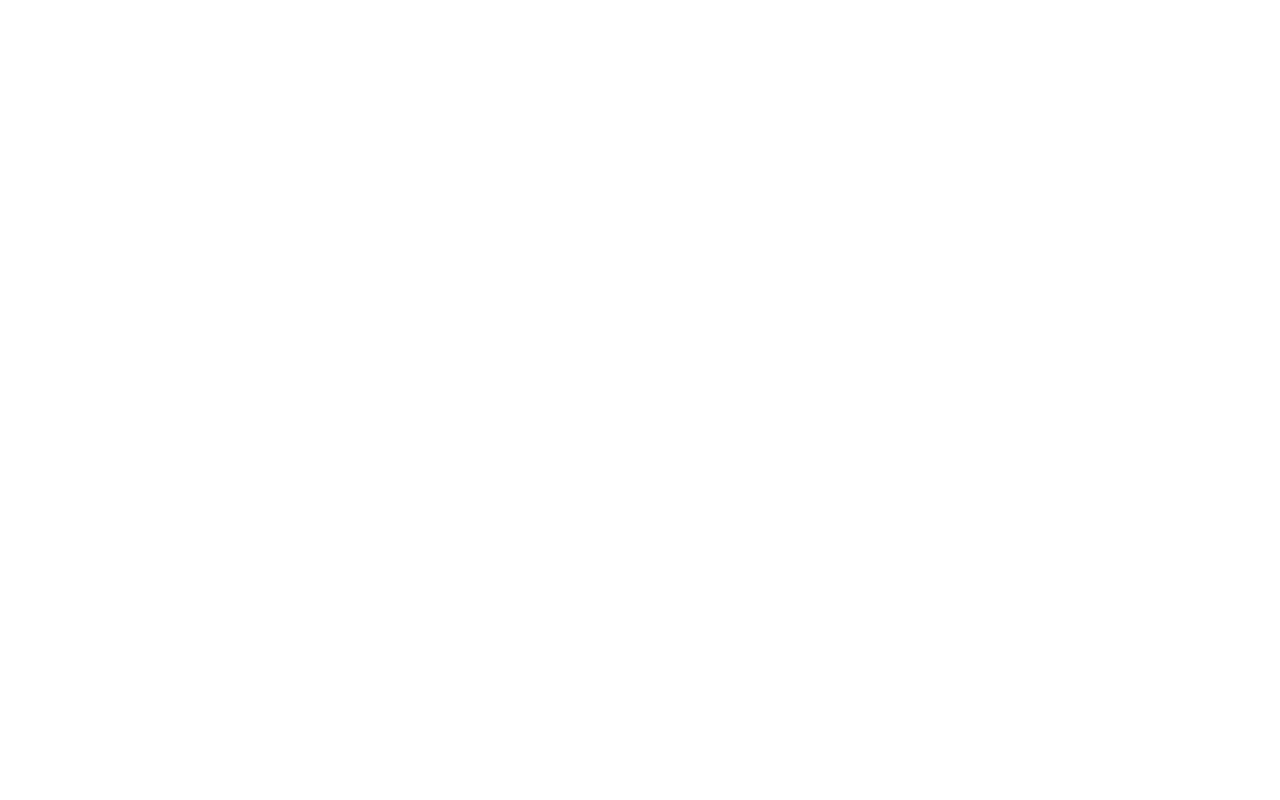
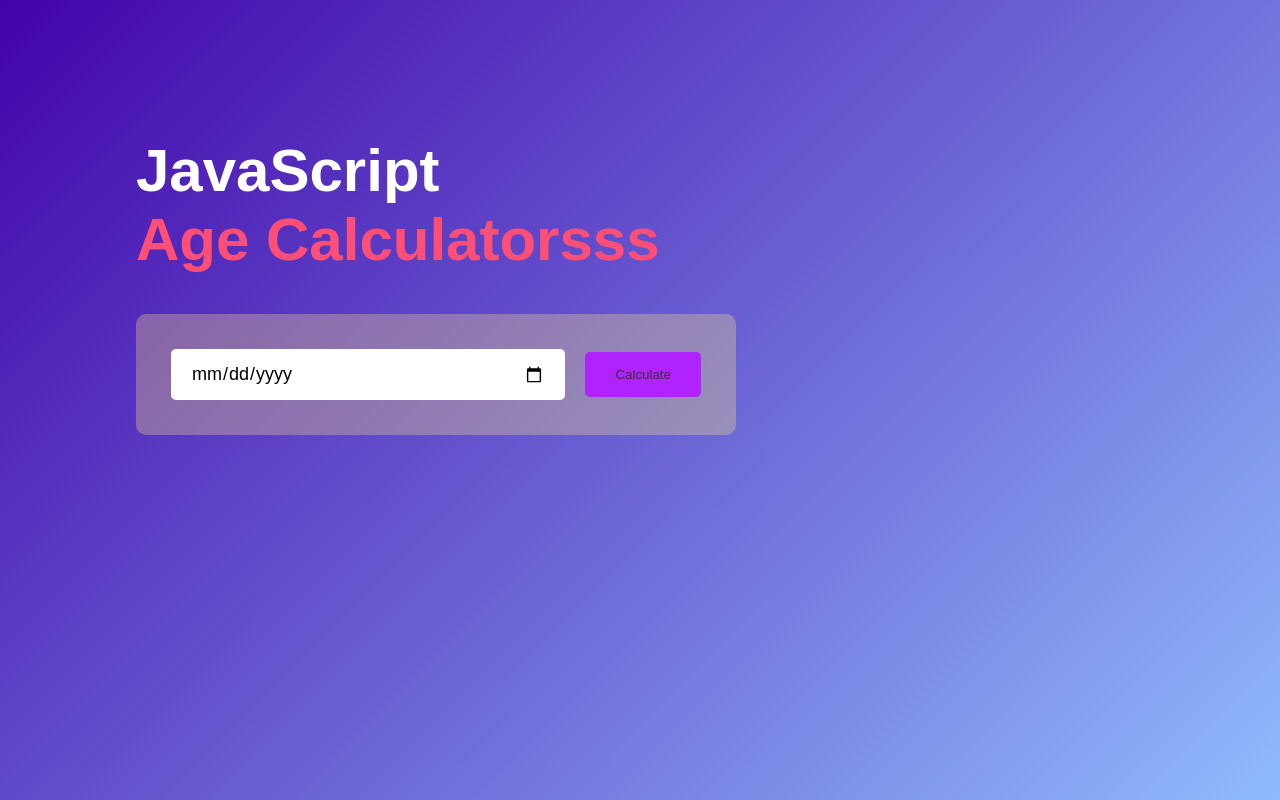
Before and after one commit to pawan1816/Age-Calculator, a plain HTML site: page index.html in a window 1280 px wide. Drawn offline with Linux system fonts and the light colour scheme.

Commit message:
added logic

```diff
--- a/index.html
+++ b/index.html
@@ -7,6 +7,16 @@
     <link rel="stylesheet" href="style.css">
 </head>
 <body>
+    <div class="container">
+        <div class="calculator">
+            <h1>JavaScript <br /> <span >Age Calculatorsss</h1><span />
+                <div class="input-box">
+                    <input type="date" id="date">
+                    <button onclick="calculateAge()">Calculate</button>
+                </div>
+                <div id="result"></div>
+        </div>
+    </div>
     <script src="script.js"></script>
 </body>
 </html>
--- a/script.js
+++ b/script.js
@@ -0,0 +1,42 @@
+let userinput=document.getElementById("date");
+userinput.max=new Date().toISOString().split("T")[0];
+
+let result=document.getElementById("result");
+function calculateAge(){
+    let birthDate=new Date(userinput.value);
+
+    let d1=birthDate.getDate();
+    let m1=birthDate.getMonth()+1;
+    let y1=birthDate.getFullYear();
+
+    let today=new Date();
+
+    let d2=today.getDate();
+    let m2=today.getMonth()+1;
+    let y2=today.getFullYear();
+
+    let d3,m3,y3;
+    y3=y2-y1;
+    if(m2<m1){
+        y3--;
+        m3=12+m2-m1;
+    }else{
+        m3=m2-m1;
+    }
+    if(d2>=d1){
+        d3=d2-d1;
+    }else{
+        m3--;
+        d3=getDaysInMonth(y1,m1)+d2-d1;
+    }
+    if(m3<0){
+        m3=11;
+        y3--;
+    }
+    console.log(y3,m3,d3);
+    result.innerHTML=`You are <span>${y3}</span> years <span>${m3}</span> months and <span>${d3}</span> days olds.`
+}
+
+function getDaysInMonth(year,month){
+     return new Date(year,month,0).getDate();
+}
--- a/style.css
+++ b/style.css
@@ -0,0 +1,71 @@
+*{
+    margin:0;
+    padding: 0;
+    font-family:Arial, Helvetica, sans-serif ;
+    box-sizing:border-box;
+}
+.container{
+    width: 100%;
+    min-height: 100vh;
+    background: linear-gradient(135deg,#4203a9,#90bafc);
+    color: #fff;
+    padding: 10px;
+}
+.calculator{
+   width: 100%;
+   max-width: 600px;
+   margin-left: 10%;
+   margin-top:10%;
+}
+.calculator h1{
+    font-size: 60px;
+}
+.calculator h1 span{
+    color: #ff4f76;
+}
+.input-box{
+    margin: 40px 0;
+    padding: 35px;
+    border-radius: 10px;
+    background: rgba(255,233,122,0.3);
+    display: flex;
+    align-items: center;
+}
+.input-box input{
+    flex: 1;
+    margin-right: 20px;
+    padding: 14px 20px;
+    border: 0;
+    outline: 0;
+    font-size: 18px;
+    border-radius: 5px;
+    position: relative;
+}
+.input-box button{
+    background: #af23ff;
+    border: 0;
+    outline: 0;
+    padding: 15px 30px;
+    border-radius: 5px;
+    font-weight: 500;
+    color: #333;
+    cursor: pointer;;
+}
+.input-box input::-webkit-calender-picker-indicator{
+    top:0;
+    left:0;
+    right: 0;
+    bottom: 0;
+    width: auto;
+    position: absolute;
+    background-position: calc(100%-10px);
+    background-size: 30px;
+    cursor: pointer;
+    height: autos;
+}
+#result{
+    font-size: 20px;
+}
+#result span{
+    color: rgb(216, 206, 9);
+}
```
